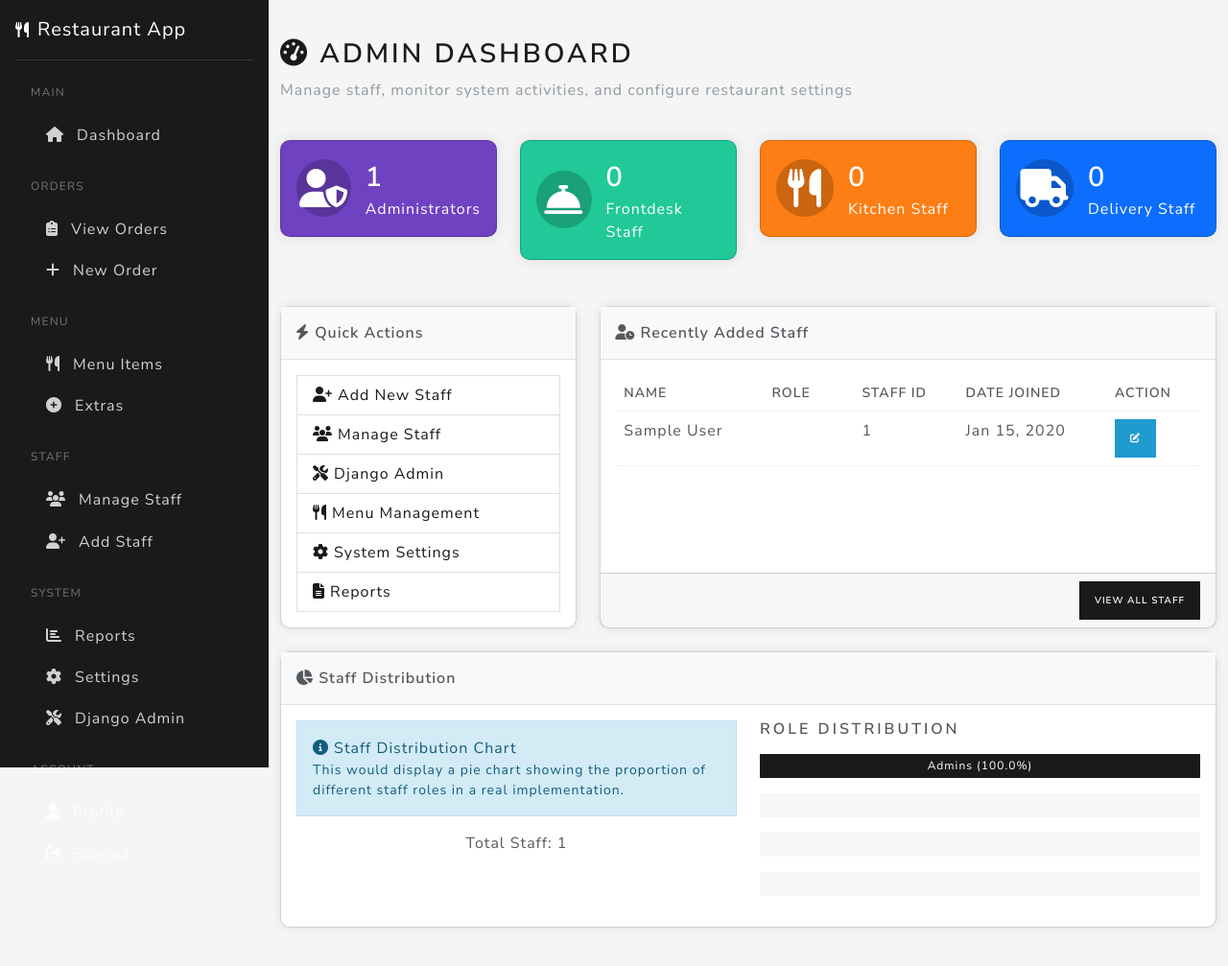
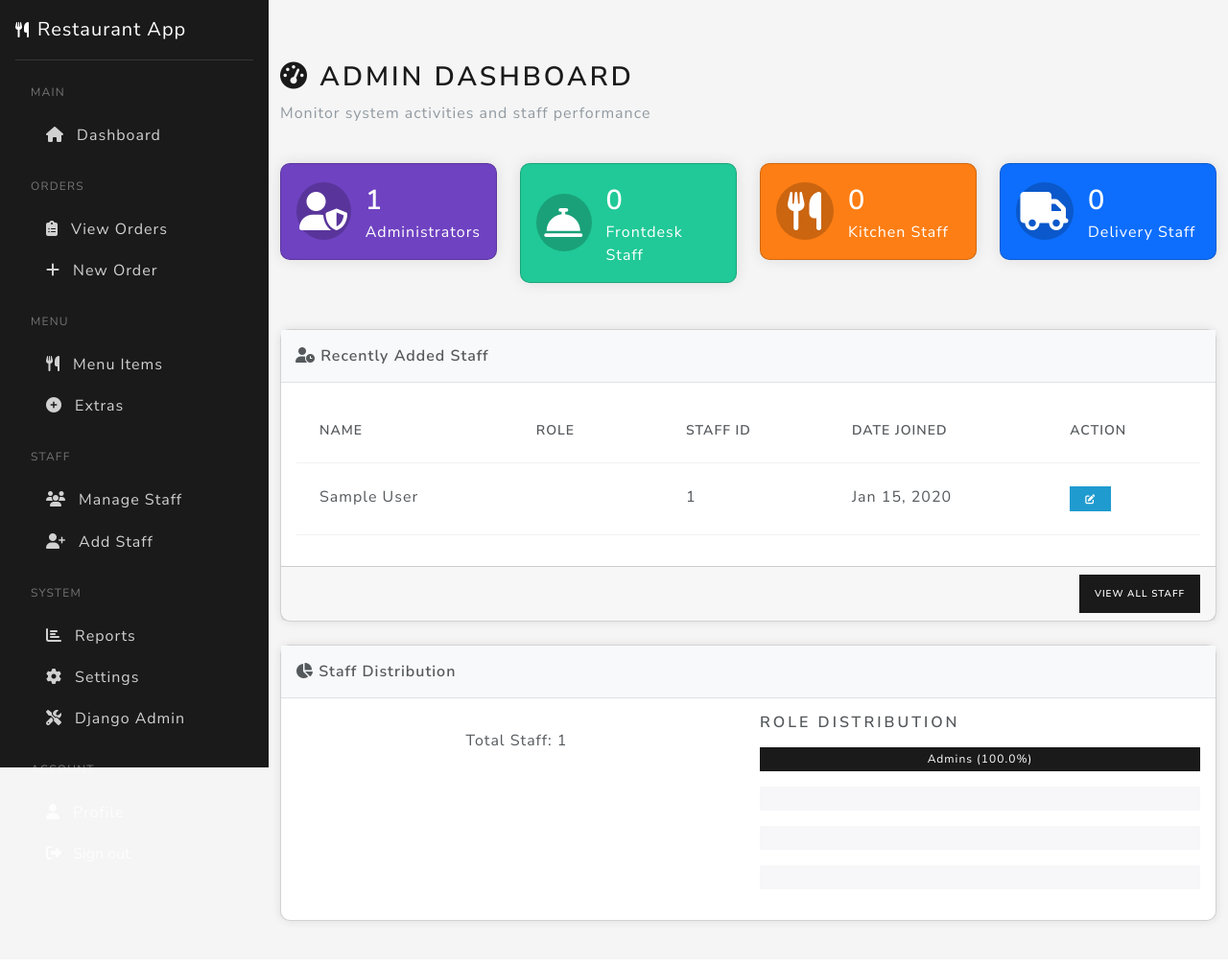
Before and after one commit to ntibreymaximus/adakings_backend, a Django app: page /users/dashboard/admin/ in a window 1280 px wide. Shown: the whole page at 96% size. After the commit the page ends 966 px from the top, so only its background shows below. Run offline with Django 5.2, Linux system fonts and the light colour scheme; a user stored in the database is signed in; tables that the repository leaves empty hold one stand-in row (values such as "Sample post").

Commit message:
refactor(ui): Streamline admin dashboard
- Remove quick actions section (now in sidebar)
- Keep essential statistics and monitoring
- Maintain staff overview and distribution charts
- Clean up dashboard layout

```diff
--- a/templates/users/dashboards/admin_dashboard.html
+++ b/templates/users/dashboards/admin_dashboard.html
@@ -1,5 +1,7 @@
-{% extends 'base.html' %} {% block title %}Admin Dashboard | Restaurant
-Management System{% endblock %} {% block extra_css %}
+{% extends "base.html" %}
+{% block title %}Admin Dashboard | Restaurant Management System{% endblock %}
+
+{% block extra_css %}
 <style>
   .stats-card {
     border-radius: 10px;
@@ -27,22 +29,10 @@
     font-size: 1.8rem;
     font-weight: bold;
   }
-  .admin-card {
-    background-color: #6f42c1;
-    color: white;
-  }
-  .frontdesk-card {
-    background-color: #20c997;
-    color: white;
-  }
-  .kitchen-card {
-    background-color: #fd7e14;
-    color: white;
-  }
-  .delivery-card {
-    background-color: #0d6efd;
-    color: white;
-  }
+  .admin-card { background-color: #6f42c1; color: white; }
+  .frontdesk-card { background-color: #20c997; color: white; }
+  .kitchen-card { background-color: #fd7e14; color: white; }
+  .delivery-card { background-color: #0d6efd; color: white; }
   .action-card {
     border-radius: 10px;
     box-shadow: 0 0 10px rgba(0, 0, 0, 0.1);
@@ -54,18 +44,14 @@
     border-bottom: 1px solid #dee2e6;
     font-weight: bold;
   }
-  .recent-users-table th,
-  .recent-users-table td {
-    padding: 0.5rem;
-  }
 </style>
-{% endblock %} {% block content %}
+{% endblock %}
+
+{% block content %}
 <div class="row mb-4">
   <div class="col">
     <h1 class="h2"><i class="fas fa-tachometer-alt"></i> Admin Dashboard</h1>
-    <p class="text-muted">
-      Manage staff, monitor system activities, and configure restaurant settings
-    </p>
+    <p class="text-muted">Monitor system activities and staff performance</p>
   </div>
 </div>
 
@@ -129,58 +115,15 @@
 </div>
 
 <div class="row">
-  <!-- Quick Links -->
-  <div class="col-lg-4 mb-4">
-    <div class="card action-card">
-      <div class="action-card-header">
-        <i class="fas fa-bolt"></i> Quick Actions
-      </div>
-      <div class="card-body">
-        <div class="list-group">
-          <a
-            href="{% url 'users:staff_register' %}"
-            class="list-group-item list-group-item-action"
-          >
-            <i class="fas fa-user-plus"></i> Add New Staff
-          </a>
-          <a
-            href="{% url 'users:staff_list' %}"
-            class="list-group-item list-group-item-action"
-          >
-            <i class="fas fa-users"></i> Manage Staff
-          </a>
-          <a
-            href="{% url 'admin:index' %}"
-            class="list-group-item list-group-item-action"
-          >
-            <i class="fas fa-tools"></i> Django Admin
-          </a>
-          <a
-            href="{% url 'menu:item_list' %}"
-            class="list-group-item list-group-item-action"
-          >
-            <i class="fas fa-utensils"></i> Menu Management
-          </a>
-          <a href="#" class="list-group-item list-group-item-action">
-            <i class="fas fa-cog"></i> System Settings
-          </a>
-          <a href="#" class="list-group-item list-group-item-action">
-            <i class="fas fa-file-alt"></i> Reports
-          </a>
-        </div>
-      </div>
-    </div>
-  </div>
-
   <!-- Recent Users -->
-  <div class="col-lg-8 mb-4">
+  <div class="col-12 mb-4">
     <div class="card action-card">
       <div class="action-card-header">
         <i class="fas fa-user-clock"></i> Recently Added Staff
       </div>
       <div class="card-body">
         <div class="table-responsive">
-          <table class="table table-hover recent-users-table">
+          <table class="table table-hover">
             <thead>
               <tr>
                 <th>Name</th>
@@ -195,28 +138,21 @@
               <tr>
                 <td>{{ user.get_full_name|default:user.username }}</td>
                 <td>
-                  <span
-                    class="badge {% if user.role == 'admin' %}bg-purple{% elif user.role == 'frontdesk' %}bg-success{% elif user.role == 'kitchen' %}bg-warning{% elif user.role == 'delivery' %}bg-primary{% else %}bg-secondary{% endif %}"
-                  >
+                  <span class="badge {% if user.role == "admin" %}bg-purple{% elif user.role == "frontdesk" %}bg-success{% elif user.role == "kitchen" %}bg-warning{% elif user.role == "delivery" %}bg-primary{% else %}bg-secondary{% endif %}">
                     {{ user.get_role_display }}
                   </span>
                 </td>
                 <td>{{ user.staff_id|default:"Not assigned" }}</td>
                 <td>{{ user.date_joined|date:"M d, Y" }}</td>
                 <td>
-                  <a
-                    href="{% url 'users:staff_detail' user.id %}"
-                    class="btn btn-sm btn-info"
-                  >
+                  <a href="{% url "users:staff_detail" user.id %}" class="btn btn-sm btn-info">
                     <i class="fas fa-edit"></i>
                   </a>
                 </td>
               </tr>
               {% empty %}
               <tr>
-                <td colspan="5" class="text-center">
-                  No recent staff additions
-                </td>
+                <td colspan="5" class="text-center">No recent staff additions</td>
               </tr>
               {% endfor %}
             </tbody>
@@ -224,9 +160,7 @@
         </div>
       </div>
       <div class="card-footer text-end">
-        <a href="{% url 'users:staff_list' %}" class="btn btn-primary btn-sm"
-          >View All Staff</a
-        >
+        <a href="{% url "users:staff_list" %}" class="btn btn-primary btn-sm">View All Staff</a>
       </div>
     </div>
   </div>
@@ -242,68 +176,29 @@
       <div class="card-body">
         <div class="row">
           <div class="col-md-6">
-            <div class="alert alert-info">
-              <i class="fas fa-info-circle"></i> Staff Distribution Chart
-              <p class="mb-0 small">
-                This would display a pie chart showing the proportion of
-                different staff roles in a real implementation.
-              </p>
-            </div>
             <div class="text-center mt-3">
               <p><strong>Total Staff:</strong> {{ total_staff }}</p>
             </div>
           </div>
           <div class="col-md-6">
             <h5 class="mb-3">Role Distribution</h5>
-
             <div class="progress mb-3" style="height: 25px">
-              <div
-                class="progress-bar bg-purple"
-                role="progressbar"
-                style="width: {{ admin_percentage }}%"
-                aria-valuenow="{{ admin_count|default:0 }}"
-                aria-valuemin="0"
-                aria-valuemax="{{ total_staff }}"
-              >
+              <div class="progress-bar bg-purple" role="progressbar" style="width: {{ admin_percentage }}%" aria-valuenow="{{ admin_count|default:0 }}" aria-valuemin="0" aria-valuemax="{{ total_staff }}">
                 Admins ({{ admin_percentage }}%)
               </div>
             </div>
-
             <div class="progress mb-3" style="height: 25px">
-              <div
-                class="progress-bar bg-success"
-                role="progressbar"
-                style="width: {{ frontdesk_percentage }}%"
-                aria-valuenow="{{ frontdesk_count|default:0 }}"
-                aria-valuemin="0"
-                aria-valuemax="{{ total_staff }}"
-              >
+              <div class="progress-bar bg-success" role="progressbar" style="width: {{ frontdesk_percentage }}%" aria-valuenow="{{ frontdesk_count|default:0 }}" aria-valuemin="0" aria-valuemax="{{ total_staff }}">
                 Frontdesk ({{ frontdesk_percentage }}%)
               </div>
             </div>
-
             <div class="progress mb-3" style="height: 25px">
-              <div
-                class="progress-bar bg-warning"
-                role="progressbar"
-                style="width: {{ kitchen_percentage }}%"
-                aria-valuenow="{{ kitchen_count|default:0 }}"
-                aria-valuemin="0"
-                aria-valuemax="{{ total_staff }}"
-              >
+              <div class="progress-bar bg-warning" role="progressbar" style="width: {{ kitchen_percentage }}%" aria-valuenow="{{ kitchen_count|default:0 }}" aria-valuemin="0" aria-valuemax="{{ total_staff }}">
                 Kitchen ({{ kitchen_percentage }}%)
               </div>
             </div>
-
             <div class="progress mb-3" style="height: 25px">
-              <div
-                class="progress-bar bg-primary"
-                role="progressbar"
-                style="width: {{ delivery_percentage }}%"
-                aria-valuenow="{{ delivery_count|default:0 }}"
-                aria-valuemin="0"
-                aria-valuemax="{{ total_staff }}"
-              >
+              <div class="progress-bar bg-primary" role="progressbar" style="width: {{ delivery_percentage }}%" aria-valuenow="{{ delivery_count|default:0 }}" aria-valuemin="0" aria-valuemax="{{ total_staff }}">
                 Delivery ({{ delivery_percentage }}%)
               </div>
             </div>
```
